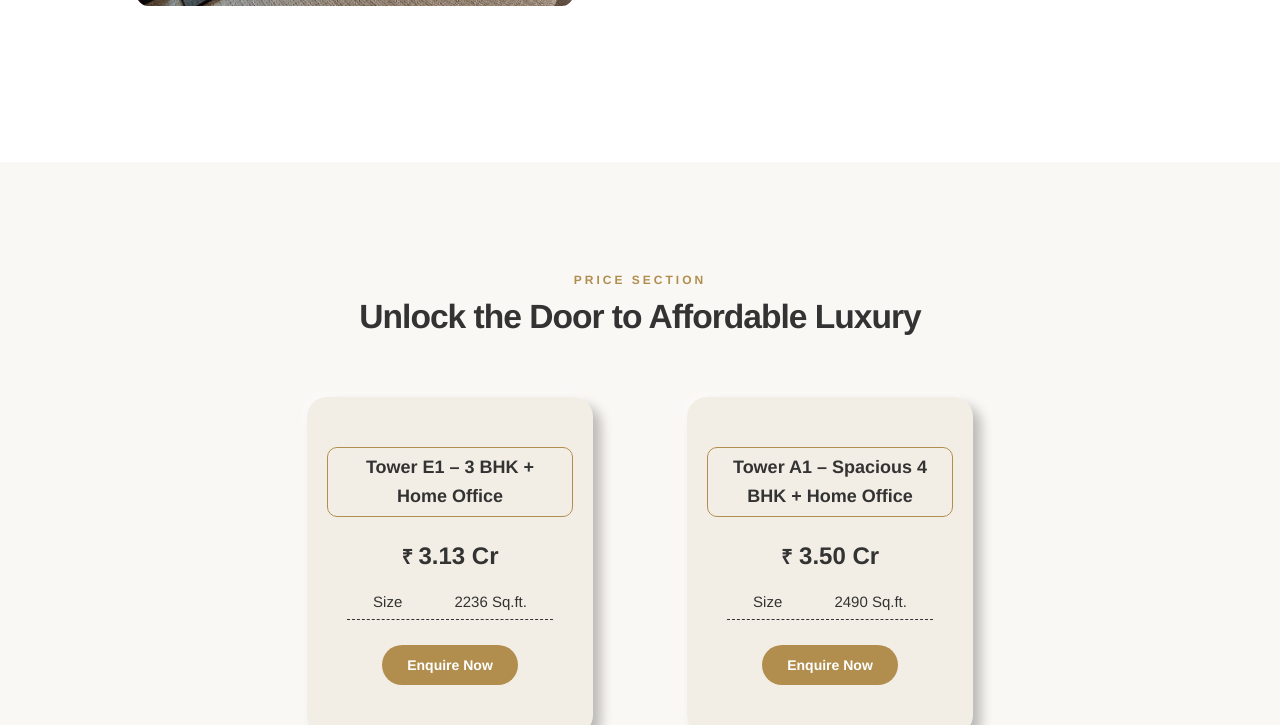
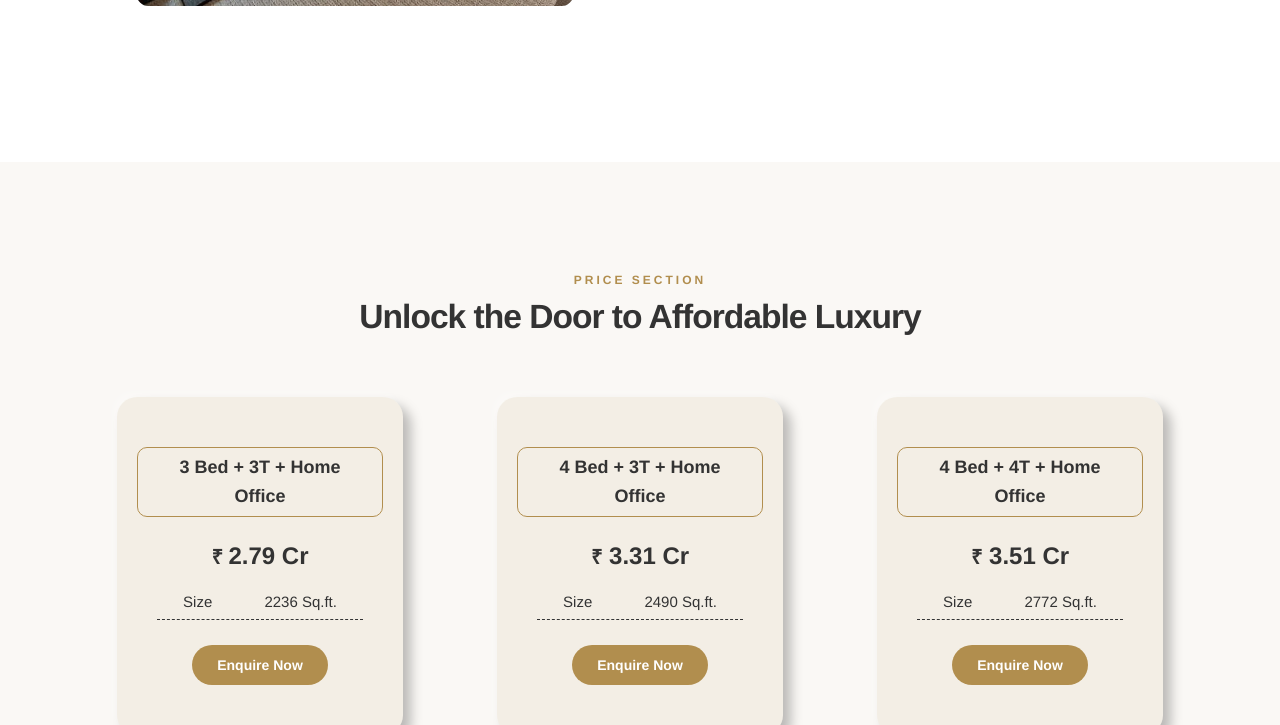
Before and after one commit to Akhilpatyal/Prestige18Aug, a plain HTML site: page index.html in a window 1280 px wide. Shown: the part 2075-2800 px from the top of the page. Drawn offline with nearby package versions, Linux system fonts and the light colour scheme; some packages are replaced by stand-ins of ours; a script that the page names is missing.

Commit message:
commit change new prices

```diff
--- a/index.html
+++ b/index.html
@@ -182,7 +182,7 @@
                   3 & 4 BHK Apartment</span>
               </div>
               <div class="banner-price">
-                <span class="banner-price-detail">Starting Price : ₹ <span>3.13</span> Cr*</span>
+                <span class="banner-price-detail">Starting Price : ₹ <span>2.79</span> Cr*</span>
               </div>
               <!-- <div class="banner-price">
                 <span class="banner-price-detail"><span>EOI Open – Pre-Launch Benefits for Early Buyers</span></span>
@@ -378,9 +378,9 @@
         <div class="row justify-content-center">
           <div class="col-md-4 mb-3">
             <div class="price-box">
-              <div class="typology text-center">Tower E1 – 3 BHK + Home Office</div>
+              <div class="typology text-center">3 Bed + 3T + Home Office</div>
               <div class="price-details">
-                <span class="rupee"> ₹ </span> 3.13 Cr
+                <span class="rupee"> ₹ </span> 2.79 Cr
               </div>
               <div class="size-detail">
                 <sapn>Size</sapn>
@@ -395,13 +395,47 @@
           </div>
           <div class="col-md-4 mb-3">
             <div class="price-box">
-              <div class="typology text-center">Tower A1 – Spacious 4 BHK + Home Office</div>
+              <div class="typology text-center">4 Bed + 3T + Home Office</div>
               <div class="price-details">
-                <span class="rupee"> ₹</span> 3.50 Cr
+                <span class="rupee"> ₹</span> 3.31 Cr
               </div>
               <div class="size-detail">
                 <sapn>Size</sapn>
                 <sapn> 2490 Sq.ft.</sapn>
+              </div>
+              <div class="micro-btn">
+                <button class="query-btn" data-bs-toggle="modal" data-bs-target="#exampleModal">
+                  Enquire Now
+                </button>
+              </div>
+            </div>
+          </div>
+          <div class="col-md-4 mb-3">
+            <div class="price-box">
+              <div class="typology text-center">4 Bed + 4T + Home Office</div>
+              <div class="price-details">
+                <span class="rupee"> ₹</span> 3.51 Cr
+              </div>
+              <div class="size-detail">
+                <sapn>Size</sapn>
+                <sapn> 2772 Sq.ft.</sapn>
+              </div>
+              <div class="micro-btn">
+                <button class="query-btn" data-bs-toggle="modal" data-bs-target="#exampleModal">
+                  Enquire Now
+                </button>
+              </div>
+            </div>
+          </div>
+          <div class="col-md-4 mb-3">
+            <div class="price-box">
+              <div class="typology text-center">4 Bed + 4T + Home Office</div>
+              <div class="price-details">
+                <span class="rupee"> ₹</span> 3.71 Cr
+              </div>
+              <div class="size-detail">
+                <sapn>Size</sapn>
+                <sapn> 2851 Sq.ft.</sapn>
               </div>
               <div class="micro-btn">
                 <button class="query-btn" data-bs-toggle="modal" data-bs-target="#exampleModal">
@@ -742,14 +776,6 @@
     </div>
   </main>
 
-  <!-- <div class="mobile-section-footer">
-    <a href="#" class="btn" title="Enquire Now" data-bs-toggle="modal" data-bs-target="#exampleModal">
-      Enquire Now</a>
-    <a href="https://api.whatsapp.com/send?phone=+919818359913%20%20&amp;text=Hello,%20Looking%20for%20Prestige%20Valencia%20In%20AT%20Electronic%20City,%20Bengaluru%20.%20Get%20in%20touch%20with%20me%20my%20name%20is"
-      class="btn">
-      Whats App</a>
-    <a href="tel:+919818359913" class="btn"> Call Now</a>
-  </div> -->
 
   <section class="footer-bottom" id="footer-bottom">
     <div class="container">
```
